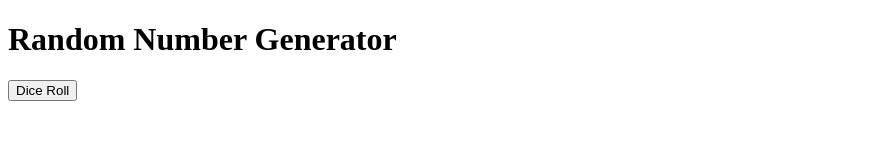
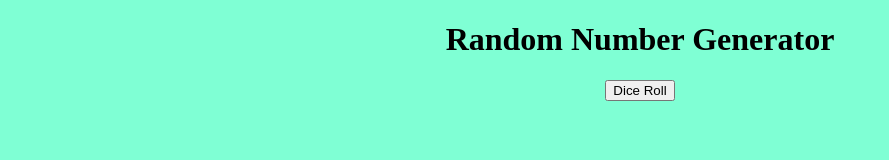
Before and after one commit to Altafalinadaf/JavaScript-Learning, a plain HTML site: page RandNumberGenerator/index.html in a window 1280 px wide. Shown: the whole page, without its empty margins (0-889 px from the left). Drawn offline with Linux system fonts and the light colour scheme.

Commit message:
few css line is added for design

```diff
--- a/RandNumberGenerator/index.html
+++ b/RandNumberGenerator/index.html
@@ -5,7 +5,7 @@
     <meta name="viewport" content="width=device-width, initial-scale=1.0">
     <title>Document</title>
 </head>
-<body>
+<body style="background-color: aquamarine; text-align: center;" >
     <h1>Random Number Generator </h1>
     <p id="result"></p>
 
@@ -16,6 +16,7 @@
             let dice=Math.floor(Math.random()*6)+1;
             let res=document.getElementById("result");
             res.textContent=" Dice Roll : "+dice;
+
         }
     </script>
 </body>
```
